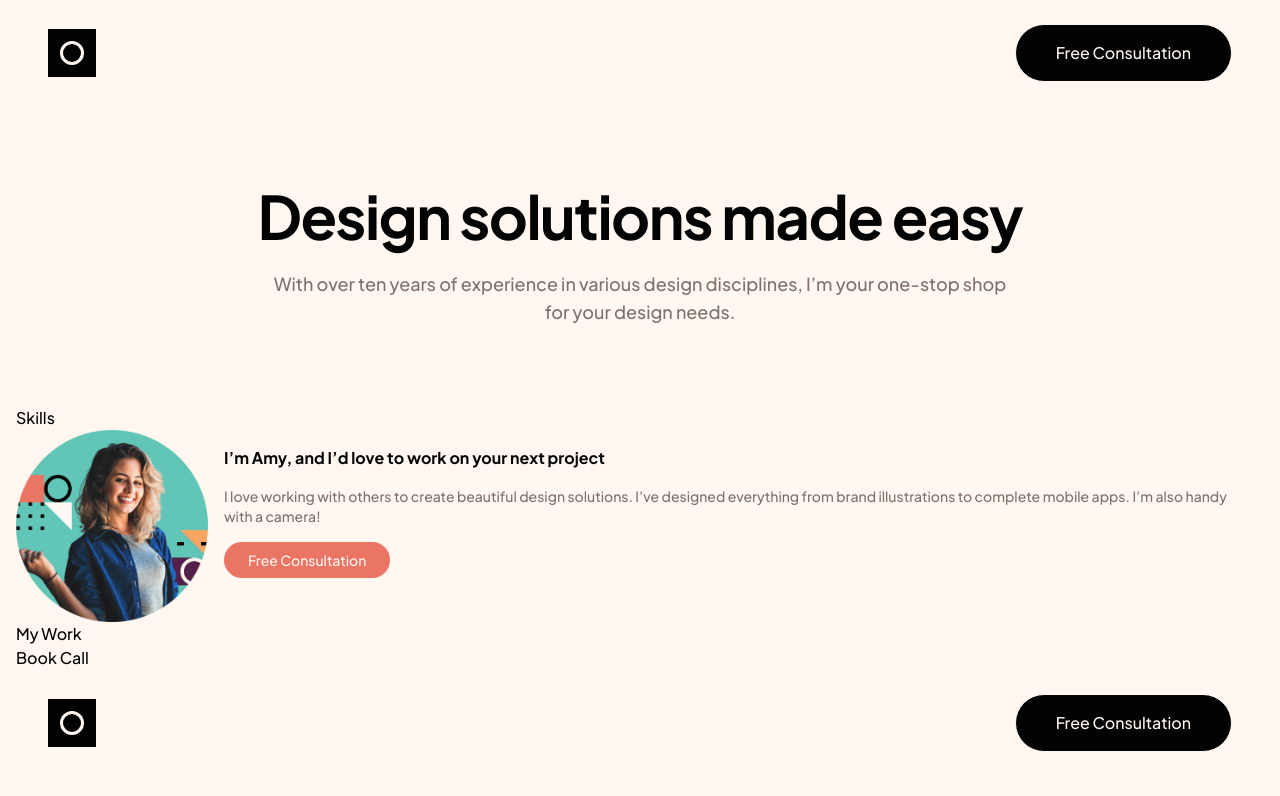
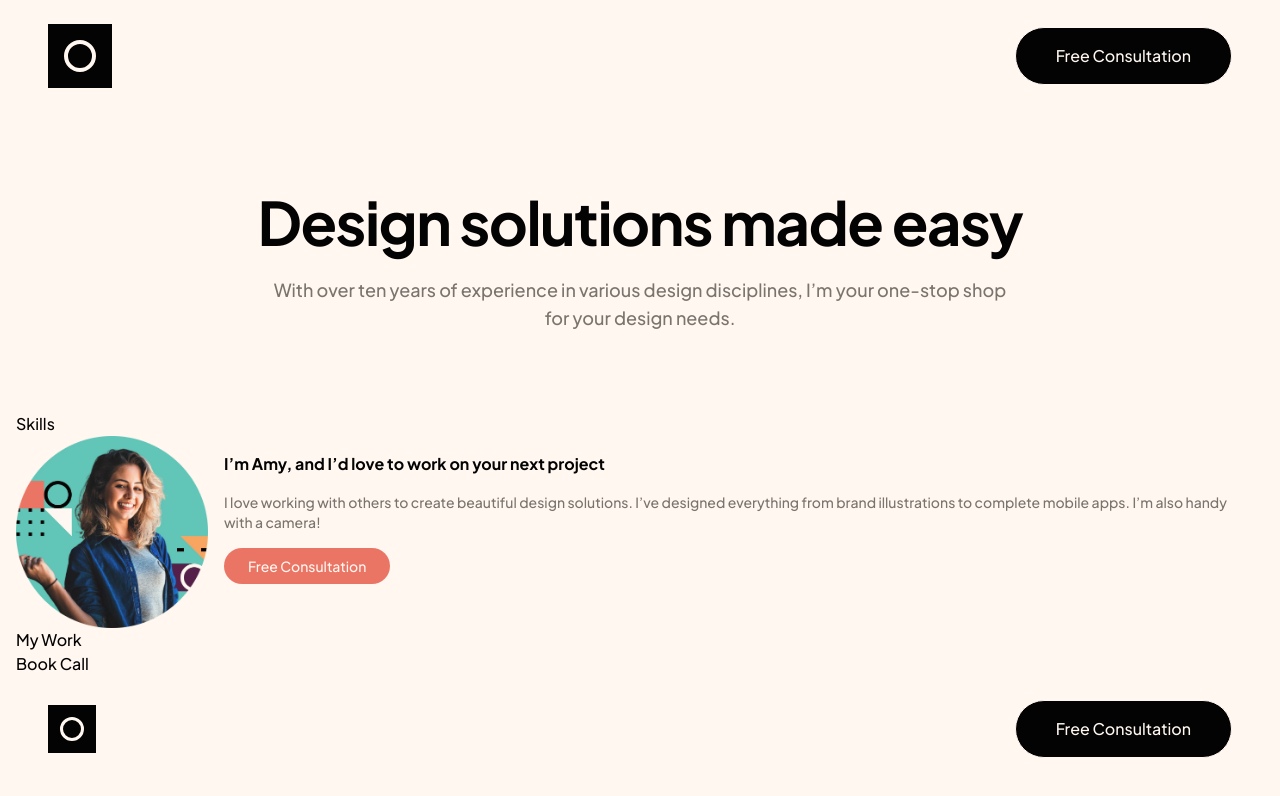
Before and after one commit to ekaspersen/industry-knowledge-ca, a website built with Vite: page index.html in a window 1280 px wide. Built offline with nearby package versions, Linux system fonts and the light colour scheme.

Commit message:
logo size change on tablet/desktop

```diff
--- a/index.html
+++ b/index.html
@@ -19,7 +19,7 @@
         <nav class="lg:px-8">
           <div class="flex w-full items-center justify-between py-6">
             <div class="flex items-center">
-              <img class="w-12 h-12" src="./assets/logo.svg" alt="company logo" />
+              <img class="w-12 h-12 md:w-16 md:h-16" src="./assets/logo.svg" alt="company logo" />
             </div>
             <div class="ml-8">
               <a
```
